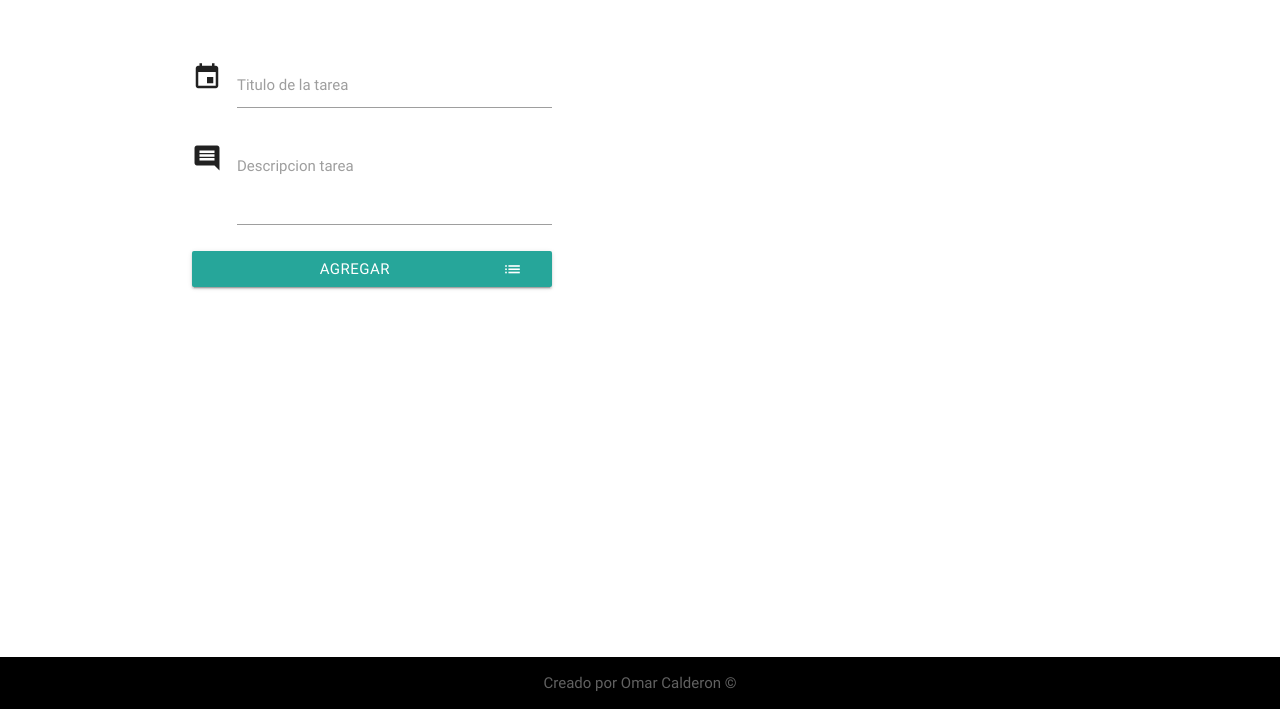
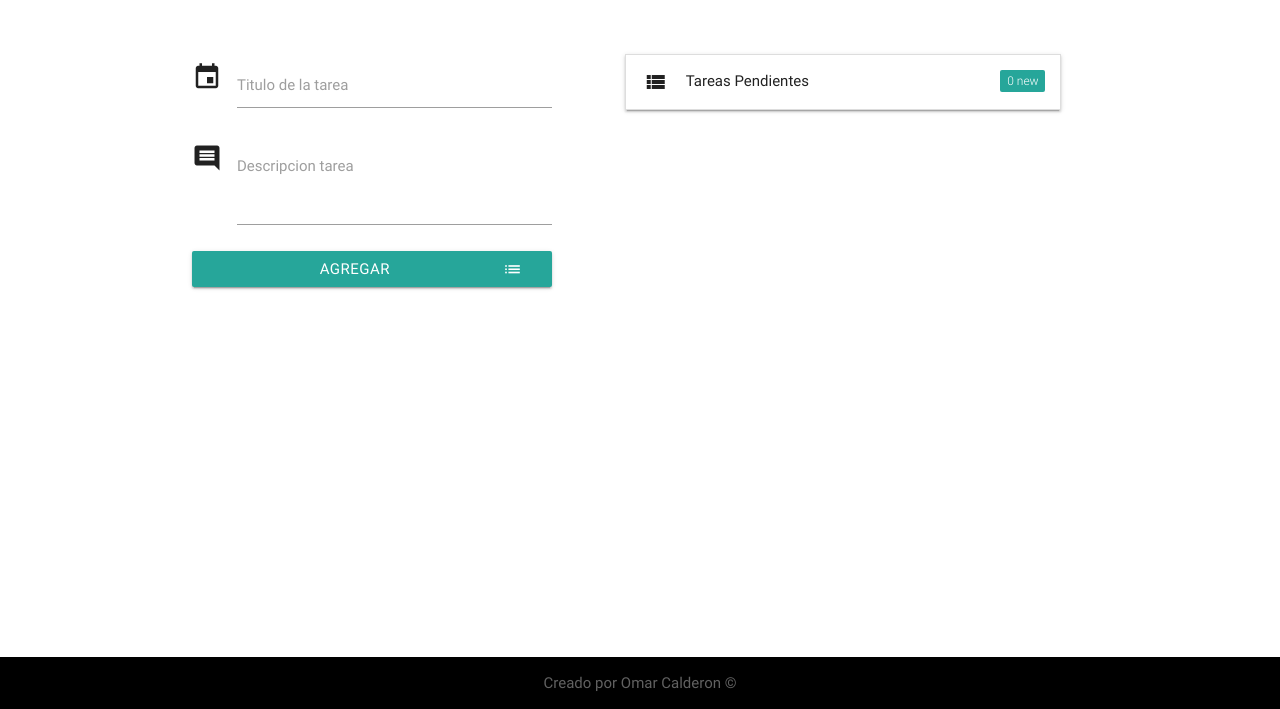
Before and after one commit to stivenOmar/App_Tareas_Javascritp, a plain HTML site: page index.html in a window 1280 px wide. Shown: the part 91-800 px from the top of the page. Drawn offline with nearby package versions, Linux system fonts and the light colour scheme.

Commit message:
Agregado contador de tareas

```diff
--- a/index.html
+++ b/index.html
@@ -30,7 +30,7 @@
 
                     <div class="input-field">
                         <i class="material-icons prefix">insert_comment</i>
-                        <textarea id='descriptionEvent' class="materialize-textarea"></textarea>
+                        <textarea id='descriptionEvent' class="materialize-textarea" ></textarea>
                         <label for="textarea1">Descripcion tarea</label>
                     </div>
                     <button class="btn waves-effect waves-light btn-listar" type="submit" name="action">Agregar
@@ -42,6 +42,15 @@
                 <div id="tasks">
                     <!--aqui va las cards de tareas generadas
                     mediante javascript-->
+
+                    <ul class="collapsible">
+                        <li>
+                          <div class="collapsible-header">
+                            <i class="material-icons">view_list</i>
+                            Tareas Pendientes
+                            <span class="new badge" id="counterTask"></span></div>
+                        </li>
+                    </ul>
                 </div>
             </div>
         </div>
--- a/js/app.js
+++ b/js/app.js
@@ -2,20 +2,22 @@ let form;
 let titleTask;
 let descriptionEvent;
 let sectionTasks;
+let counterTask;
 form = document.getElementById('formTask');
-sectionTasks = document.getElementById('tasks')
+sectionTasks = document.getElementById('tasks');
+counterTask = document.getElementById('counterTask')
 
 loadTask();
 form.addEventListener('submit',getDatesOfForm);
-sectionTasks.addEventListener('click',deleteTask)
+sectionTasks.addEventListener('click',deleteTask);
 
 window.addEventListener('DOMContentLoaded',getTaskArrayOfLocalStorage);
+
 
 function getDatesOfForm(event){
     event.preventDefault();
     titleTask = form.querySelector('#titleEvent').value;
     descriptionEvent = form.querySelector('#descriptionEvent').value;
-
     generateObjectTask(titleTask,descriptionEvent);
 }
 
@@ -39,6 +41,7 @@ function addTask(Task){
     arrayOfLocalStorage.push(Task);
     drawTask(Task.title, Task.description);
     localStorage.setItem('tasks',JSON.stringify(arrayOfLocalStorage));
+    fCounterTask();
     form.reset();
 }
 
@@ -86,6 +89,7 @@ function deleteInArrayLocalStorage(titleDelete,descriptionDelete){
         }
     }
     localStorage.setItem('tasks', JSON.stringify(arrayOfLocalStorage));
+    fCounterTask();
 }
 
 function getTaskArrayOfLocalStorage(){
@@ -95,6 +99,7 @@ function getTaskArrayOfLocalStorage(){
     }else {
         tasks = JSON.parse(localStorage.getItem('tasks'));
     }
+
     return tasks;
 }
 
@@ -102,4 +107,12 @@ function loadTask(){
     for (const task of getTaskArrayOfLocalStorage()) {
         drawTask(task.title,task.description);
     }
+    fCounterTask();
 }
+
+//For count the task existentes
+function fCounterTask(){
+    let cantTask;
+    cantTask = getTaskArrayOfLocalStorage();
+    counterTask.textContent = cantTask.length;
+}
```
